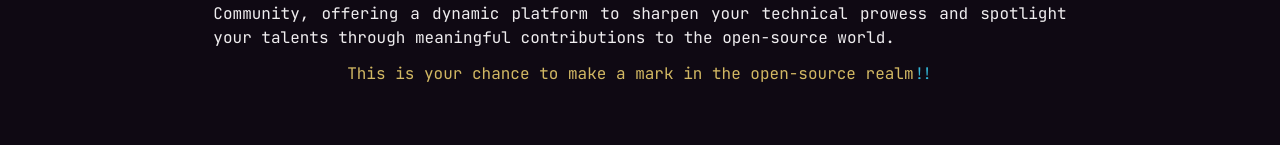
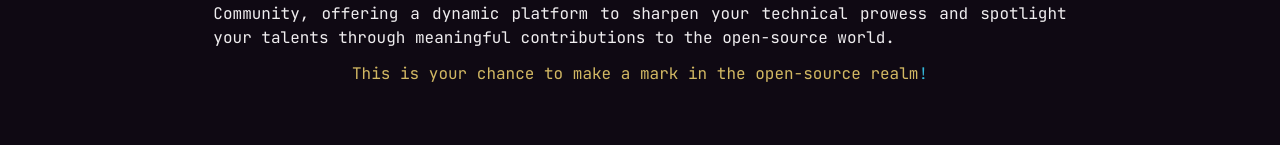
Before and after one commit to pupperemeritus/hacktoberfest-2023, a Next.js app: page /register in a window 1280 px wide. Shown: the part 294-439 px from the top of the page. Built offline with nearby package versions, Linux system fonts and the light colour scheme.

Commit message:
more labels

```diff
--- a/components/Form.jsx
+++ b/components/Form.jsx
@@ -69,7 +69,7 @@ class Form extends React.Component {
               </p>
               <div className=" flex flex-col gap-2">
                 <span className=" self-center text-bgold-200 mb-10">
-                  This is your chance to make a mark in the open-source realm!
+                  This is your chance to make a mark in the open-source realm
                   <span className=" text-bblue-200">!</span>
                 </span>{" "}
                 <div className=" flex flex-col">
@@ -523,7 +523,7 @@ class Form extends React.Component {
 
           </div>
           <div
-            className=" px-12 py-6 bg-Manga-100 bg-opacity-20  rounded-xl items-center my-8 w-full"
+            className=" px-12 py-6 bg-Manga-100 bg-opacity-20  rounded-xl items-center my-8 w-full fadeInFadeOut"
             id="section-2"
             style={{ display: hiddenOrShow(this.state.teamSize === 5) }}
           >
@@ -581,8 +581,8 @@ class Form extends React.Component {
                   </div>
                   <div className="radio">
                     <label>
+                      <input type="radio" name="entry.1644823420" value="__other_option__" required={this.state.teamSize === 5} />
                       Other
-                      <input type="radio" name="entry.1644823420" value="__other_option__" required={this.state.teamSize === 5} />
                     </label>
                     <input type="text" name="entry.1644823420.other_option_response" placeholder="Your Institute Name" className=" px-12 py-6 bg-Manga-100 bg-opacity-20  rounded-xl shadow-lg border border-bgold-200 backdrop-blur-md flex flex-col items-center my-8 w-full" />
                   </div>
@@ -712,8 +712,8 @@ class Form extends React.Component {
                   </div>
                   <div className="radio">
                     <label>
+                      <input type="radio" name="entry.257862837" value="__other_option__" required={[4, 5].includes(this.state.teamSize)} />
                       Other
-                      <input type="radio" name="entry.257862837" value="__other_option__" required={[4, 5].includes(this.state.teamSize)} />
                     </label>
                     <input type="text" name="entry.257862837.other_option_response" placeholder="Your Institute Name" className=" px-12 py-6 bg-Manga-100 bg-opacity-20  rounded-xl shadow-lg border border-bgold-200 backdrop-blur-md flex flex-col items-center my-8 w-full" />
                   </div>
@@ -843,8 +843,8 @@ class Form extends React.Component {
                   </div>
                   <div className="radio">
                     <label>
+                      <input type="radio" name="entry.443034656" value="__other_option__" required={[3, 4, 5].includes(this.state.teamSize)} />
                       Other
-                      <input type="radio" name="entry.443034656" value="__other_option__" required={[3, 4, 5].includes(this.state.teamSize)} />
                     </label>
                     <input type="text" name="entry.443034656.other_option_response" placeholder="Your Institute Name" className=" px-12 py-6 bg-Manga-100 bg-opacity-20  rounded-xl shadow-lg border border-bgold-200 backdrop-blur-md flex flex-col items-center my-8 w-full" />
                   </div>
@@ -1103,8 +1103,8 @@ class Form extends React.Component {
                   </div>
                   <div className="radio">
                     <label>
+                      <input type="radio" name="entry.1137456307" value="__other_option__" required={this.state.teamSize === 2} />
                       Other
-                      <input type="radio" name="entry.1137456307" value="__other_option__" required={this.state.teamSize === 2} />
                     </label>
                     <input type="text" name="entry.1137456307.other_option_response" placeholder="Your Institute Name" className=" px-12 py-6 bg-Manga-100 bg-opacity-20  rounded-xl shadow-lg border border-bgold-200 backdrop-blur-md flex flex-col items-center my-8 w-full" />
                   </div>
```
